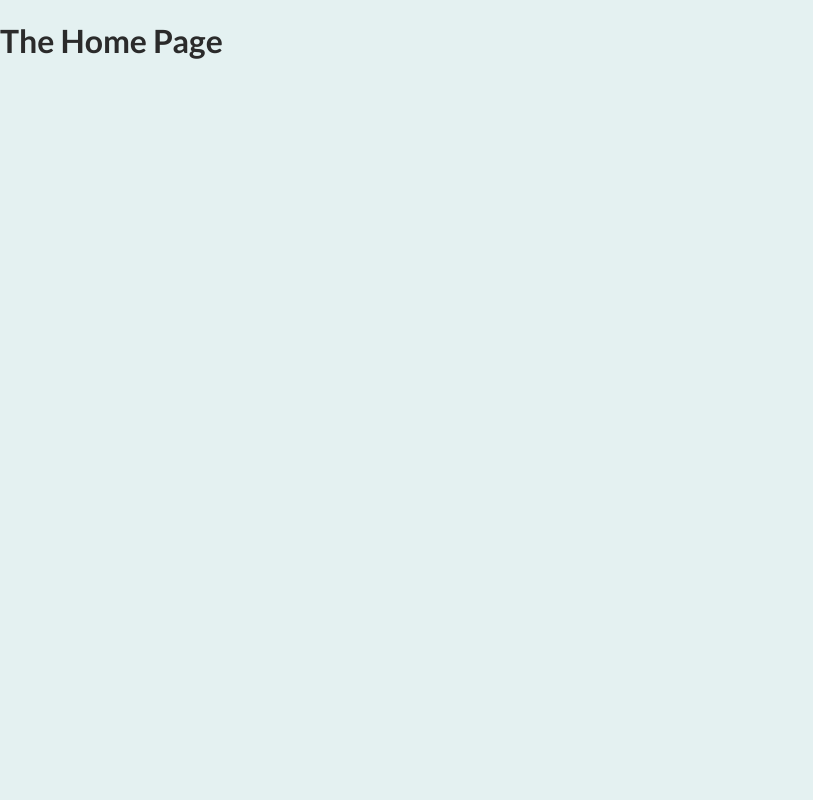
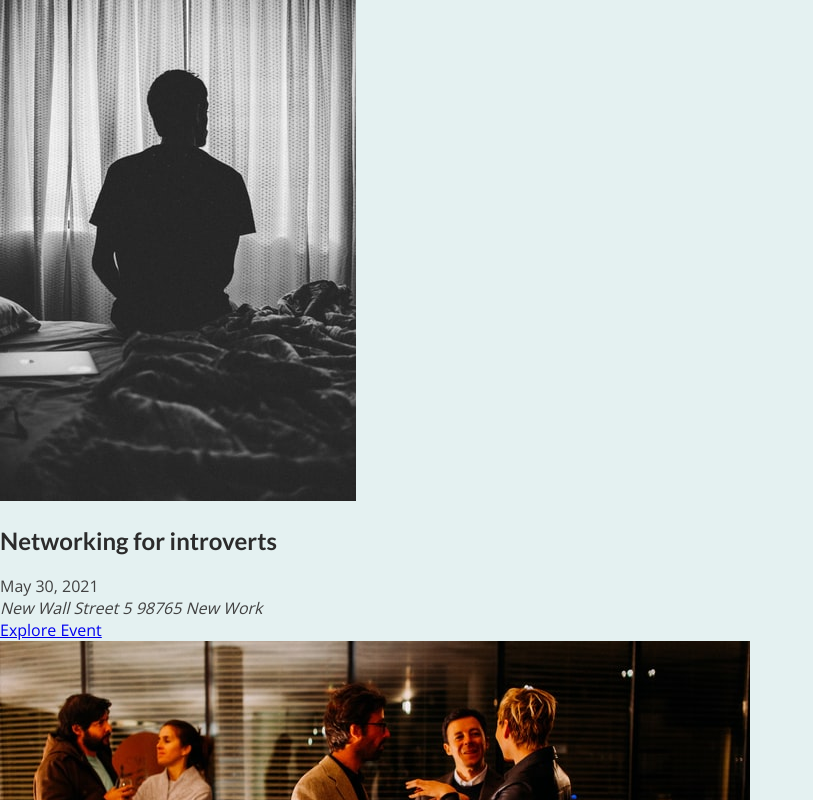
Before and after one commit to younusraza909/Next-EventManager, a Next.js app: page / in a window 1280 px wide. Shown: the top 800 px of the page, without its empty margins (0-813 px from the left). Built offline with nearby package versions, Linux system fonts and the light colour scheme.

Commit message:
Adding Extra Component For Displaying Event For Featured Page

```diff
--- /dev/null
+++ b/components/events/EventItem.js
@@ -0,0 +1,34 @@
+import Link from "next/link";
+const EventItem = (props) => {
+  const { title, image, date, location, id } = props;
+  const humanReadableData = new Date(date).toLocaleDateString("en-US", {
+    day: "numeric",
+    month: "long",
+    year: "numeric",
+  });
+
+  const formattedAddress = location.replace(", ", "\n");
+
+  const exploreLink = `/events/${id}`;
+  return (
+    <li>
+      <img src={"/" + image} alt={title} />
+      <div>
+        <div>
+          <h2>{title}</h2>
+          <div>
+            <time>{humanReadableData}</time>
+          </div>
+          <div>
+            <address>{formattedAddress}</address>
+          </div>
+        </div>
+        <div>
+          <Link href={exploreLink}>Explore Event</Link>
+        </div>
+      </div>
+    </li>
+  );
+};
+
+export default EventItem;
--- /dev/null
+++ b/components/events/EventList.js
@@ -0,0 +1,20 @@
+import EventItem from "./EventItem";
+const EventList = (props) => {
+  const { items } = props;
+  return (
+    <ul>
+      {items.map((event) => (
+        <EventItem
+          id={event.id}
+          title={event.title}
+          location={event.location}
+          date={event.date}
+          image={event.image}
+          key={event.id}
+        />
+      ))}
+    </ul>
+  );
+};
+
+export default EventList;
--- a/pages/index.js
+++ b/pages/index.js
@@ -1,7 +1,10 @@
+import { getFeaturedEvents } from "../dummy-data";
+import EventList from "../components/events/EventList";
 const HomePage = () => {
+  const featuredEvents = getFeaturedEvents();
   return (
     <div>
-      <h1>The Home Page</h1>
+      <EventList items={featuredEvents} />
     </div>
   );
 };
```
